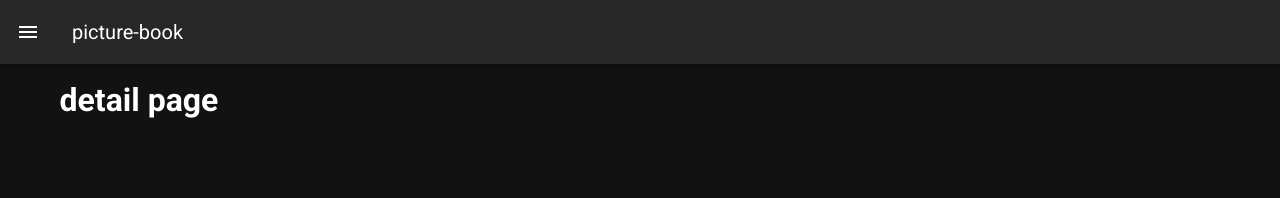
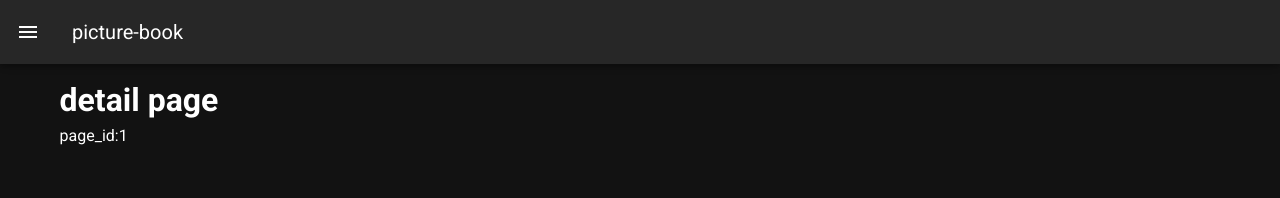
Before and after one commit to yoritin/picture-book-view, a Nuxt app: page /plants/1 in a window 1280 px wide. Shown: the top 198 px of the page. Built offline with nearby package versions, Linux system fonts and the light colour scheme.

Commit message:
ページIDを表示させる

```diff
--- a/pages/plants/_id.vue
+++ b/pages/plants/_id.vue
@@ -1,11 +1,21 @@
 <template>
-  <h1>detail page</h1>
+  <div>
+    <h1>detail page</h1>
+    <p>page_id:{{ page_id }}</p>
+  </div>
 </template>
 
 <script>
 export default {
+  data() {
+    return {
+      page_id: [],
+    }
+  },
+
   created() {
     console.log(this.$route.params.id)
+    this.page_id = this.$route.params.id
   },
 }
 </script>
```
